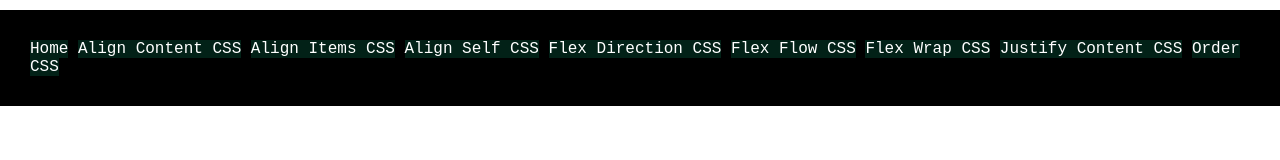
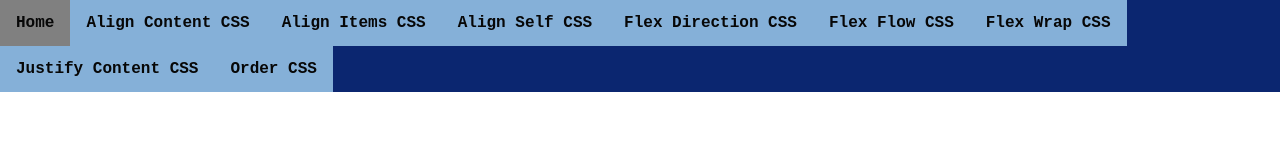
Before and after one commit to Mahmoud1Nassar/css-positions, a plain HTML site: page index.html in a window 1280 px wide. Drawn offline with Linux system fonts and the light colour scheme.

Commit message:
edit padding in the navbar

```diff
--- a/style.css
+++ b/style.css
@@ -6,28 +6,28 @@
   font-family: 'Courier New', Courier, monospace;
 
 }
-ul {
-
-
+nav {
+  background-color: rgb(11, 38, 112);
+  overflow: hidden;
 }
-nav {
-    background-color: black;
-    height: auto; /* Adjust height as needed */
-    display: flex; /* Use flexbox for nav */
-    justify-content: center; /* Center items horizontally */
-    align-items: center; /* Center items vertically */
-    padding: 30px;
-    margin-top: 10px;
-
+ul{
+  list-style-type: none;
+  margin: 0px;
+  overflow: hidden;
+  padding: 0px;
 }
 li {
-    display: inline;
-
+  float: left;
     }
 
     a {
+      padding: 14px 16px;
+      display: block;
       text-decoration: none;
-        color: white;
-        background-color: rgb(2, 33, 23);
-
+      color: rgb(7, 7, 7);
+      background-color: rgb(133, 176, 216);
+      font-weight: bold;
     }
+    a:hover{
+      background-color: gray;
+    }
```
Lines whose indentation alone changed are shown as unchanged.
